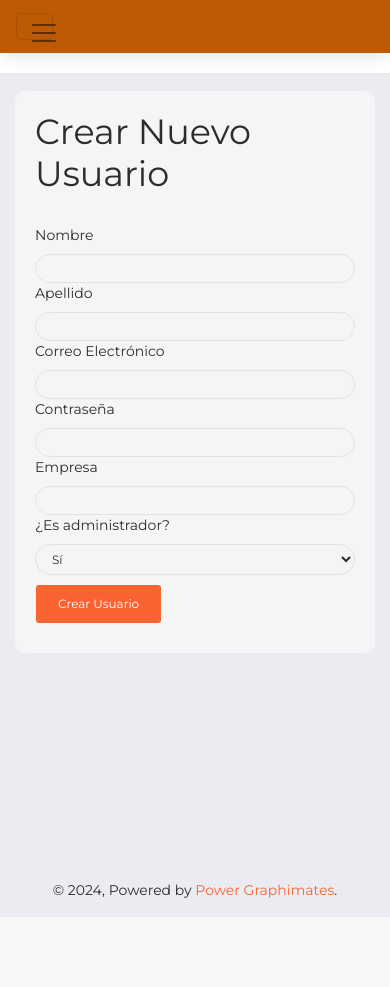
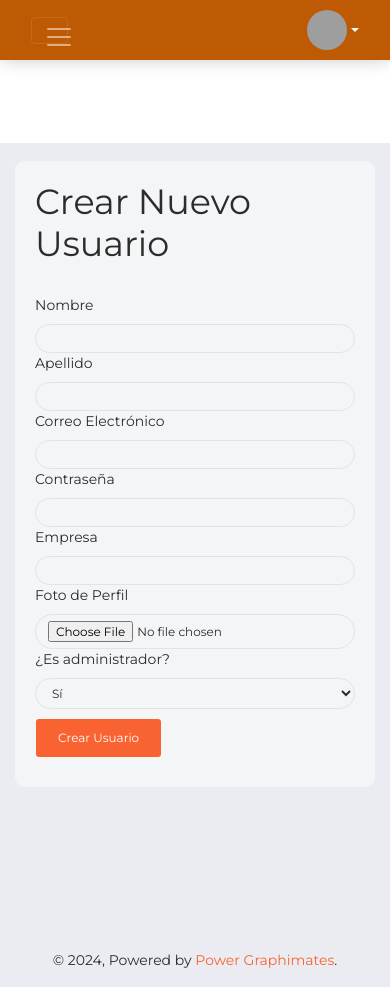
Before and after one commit to graphimates/tire, a Django app: page /usuarios/crear/ in a window 390 px wide. Before the commit the page ends 898 px from the top, so only its background shows below. Run offline with Django 5.2, Linux system fonts and the light colour scheme; the visitor is signed in with stand-in values (Sample User, id 1); some libraries are stand-ins or nearby versions; grey boxes are pictures that could not be loaded.

Commit message:
Hearder colocado mas imagen para los usuarios y opciones de cerrar seccion

```diff
--- a/static/assets/css/custom.css
+++ b/static/assets/css/custom.css
@@ -1,8 +1,16 @@
 /* custom.css */
 
-/* Color de fondo del menú hamburguesa */
+/* Color de fondo del header */
 .bg-orange {
   background-color: #be5a03 !important;
+}
+
+/* Ajustes para el header */
+header {
+  position: fixed;
+  top: 0;
+  width: 100%;
+  z-index: 1030;
 }
 
 /* Asegurar la consistencia visual */
@@ -10,6 +18,7 @@
   display: flex;
   flex-direction: column;
   min-height: 100vh;
+  margin-top: 70px; /* Ajusta este valor según la altura de tu header */
 }
 .content {
   flex-grow: 1;
@@ -23,33 +32,35 @@
 /* Botón seleccionado (resaltado) */
 .nav-item.active a {
   background-color: #fff !important; /* Fondo blanco para el botón seleccionado */
-  color: hsla(28, 93%, 48%, 0.911) !important;         /* Texto naranja para el botón seleccionado */
-  border-radius: 8px;                /* Bordes redondeados */
-  box-shadow: 0 4px 20px 0 rgba(0, 0, 0, 0.14), 0 7px 10px -5px rgba(255, 133, 27, 0.4); /* Sombra */
+  color: hsla(28, 93%, 48%, 0.911) !important; /* Texto naranja para el botón seleccionado */
+  border-radius: 8px; /* Bordes redondeados */
+  box-shadow: 0 4px 20px 0 rgba(0, 0, 0, 0.14),
+              0 7px 10px -5px rgba(255, 133, 27, 0.4); /* Sombra */
 }
 
 /* Botón Upgrade to Pro al final del sidebar */
 .sidebar-footer a.upgrade-pro {
-  background-color: #fff;            /* Fondo blanco */
-  color: #FF851B !important;         /* Texto naranja */
+  background-color: #fff; /* Fondo blanco */
+  color: #FF851B !important; /* Texto naranja */
   padding: 15px 25px;
   text-align: center;
-  border-radius: 30px;               /* Botón redondeado */
-  box-shadow: 0 4px 20px 0 rgba(0, 0, 0, 0.14), 0 7px 10px -5px rgba(255, 133, 27, 0.4); /* Sombra */
+  border-radius: 30px; /* Botón redondeado */
+  box-shadow: 0 4px 20px 0 rgba(0, 0, 0, 0.14),
+              0 7px 10px -5px rgba(255, 133, 27, 0.4); /* Sombra */
   text-decoration: none;
   display: block;
-  margin: 0 auto;                    /* Centramos el botón */
-  width: calc(100% - 40px);          /* Ajustar el ancho para dejar márgenes */
+  margin: 0 auto; /* Centramos el botón */
+  width: calc(100% - 40px); /* Ajustar el ancho para dejar márgenes */
 }
 
 .sidebar-footer a.upgrade-pro:hover {
-  background-color: #f8440d;         /* Cambiar a un tono más claro al hacer hover */
-  color: #fff !important;            /* Texto blanco al hacer hover */
+  background-color: #f8440d; /* Cambiar a un tono más claro al hacer hover */
+  color: #fff !important; /* Texto blanco al hacer hover */
 }
 
 /* Cambiar el color de los íconos y el texto en el estado normal */
 .nav-item a {
-  color: #fff !important;            /* Texto blanco para botones no seleccionados */
+  color: #fff !important; /* Texto blanco para botones no seleccionados */
 }
 
 .nav-item a:hover {
@@ -66,20 +77,22 @@
 /* Responsive Adjustments */
 @media (max-width: 768px) {
   .sidebar {
-      display: none;
+    display: none;
   }
   .main-panel {
-      margin-left: 0;
+    margin-left: 0;
   }
 
   /* Asegurarse de que los enlaces en pantallas pequeñas también se vean bien */
   .navbar-nav .nav-link {
-      color: #fff !important;  /* Enlaces blancos para mejor contraste */
+    color: #fff !important; /* Enlaces blancos para mejor contraste */
   }
 }
 
 @media (min-width: 769px) {
   .main-panel {
-      margin-left: 250px;
+    margin-left: 250px;
   }
 }
+
+/* Otros estilos personalizados... */
--- a/templates/base.html
+++ b/templates/base.html
@@ -10,7 +10,7 @@
 
     <!-- Fonts and Icons -->
     <link href="https://fonts.googleapis.com/css?family=Montserrat:400,700,200" rel="stylesheet" />
-    <link rel="stylesheet" href="https://use.fontawesome.com/releases/v5.7.1/css/all.css" integrity="sha384-fnmOCqbTlWIlj8LyTjo7mOUStjsKC4pOpQbqyi7RrhN7udi9RwhKkMHpvLbHG9Sr" crossorigin="anonymous">
+    <link rel="stylesheet" href="https://use.fontawesome.com/releases/v5.7.1/css/all.css" crossorigin="anonymous">
 
     <!-- Bootstrap CSS -->
     <link href="{% static 'assets/css/bootstrap.min.css' %}" rel="stylesheet" />
@@ -20,16 +20,15 @@
     <link href="{% static 'assets/css/custom.css' %}" rel="stylesheet" />
   </head>
   <body>
+    <!-- Incluir el header -->
+    {% include "partials/header.html" %}
+
     <div class="wrapper">
-      {% block sidebar %}
-
       <!-- Verifica si el usuario está autenticado -->
       {% if user.is_authenticated %}
         <!-- Incluir el archivo navbar.html -->
         {% include "partials/navbar.html" %}
       {% endif %}
-
-      {% endblock %}
 
       <div class="{% if not user.is_authenticated %}login-panel{% else %}main-panel{% endif %}">
         <!-- Content Section -->
@@ -46,22 +45,6 @@
     <!-- Scripts -->
     <script src="https://code.jquery.com/jquery-3.3.1.slim.min.js" crossorigin="anonymous"></script>
     <script src="https://cdn.jsdelivr.net/npm/popper.js@1.14.3/dist/umd/popper.min.js" crossorigin="anonymous"></script>
-    <script src="https://cdn.jsdelivr.net/npm/bootstrap@4.1.3/dist/js/bootstrap.min.js" crossorigin="anonymous"></script>
-
-    <!-- Sidebar toggle functionality (Desktop) -->
-    <script>
-      document.getElementById('adminUserLink').addEventListener('click', function() {
-        var options = document.getElementById('adminUserOptions');
-        options.style.display = options.style.display === 'none' ? 'block' : 'none';
-      });
-    </script>
-
-    <!-- Sidebar toggle functionality (Mobile) -->
-    <script>
-      document.getElementById('adminUserLinkMobile').addEventListener('click', function() {
-        var options = document.getElementById('adminUserOptionsMobile');
-        options.style.display = options.style.display === 'none' ? 'block' : 'none';
-      });
-    </script>
+    <script src="https://stackpath.bootstrapcdn.com/bootstrap/4.3.1/js/bootstrap.min.js" crossorigin="anonymous"></script>
   </body>
 </html>
--- /dev/null
+++ b/templates/partials/header.html
@@ -0,0 +1,56 @@
+{% load static %}
+
+<nav class="navbar navbar-expand-lg navbar-dark bg-orange fixed-top">
+  <div class="container-fluid">
+    {% if user.is_authenticated %}
+      <!-- Navbar Toggler (Mobile) -->
+      <button class="navbar-toggler d-lg-none" type="button" data-toggle="collapse" data-target="#mobileNavbar" aria-controls="mobileNavbar" aria-expanded="false" aria-label="Toggle navigation">
+        <span class="navbar-toggler-icon"></span>
+      </button>
+
+      <!-- User Dropdown -->
+      <div class="dropdown ml-auto">
+        <a class="d-flex align-items-center text-white text-decoration-none dropdown-toggle" href="#" id="userMenu" data-toggle="dropdown" aria-haspopup="true" aria-expanded="false">
+          {% if user.profile_photo %}
+            <img src="{{ user.profile_photo.url }}" alt="{{ user.get_full_name }}" class="img-fluid rounded-circle" style="width: 40px; height: 40px;">
+          {% else %}
+            <img src="{% static 'assets/img/default-user.png' %}" alt="{{ user.get_full_name }}" class="img-fluid rounded-circle" style="width: 40px; height: 40px;">
+          {% endif %}
+          <span class="ml-2 d-none d-md-inline">{{ user.get_full_name }}</span>
+        </a>
+        <div class="dropdown-menu dropdown-menu-right" aria-labelledby="userMenu">
+          <a class="dropdown-item" href="#">Perfil</a>
+          <div class="dropdown-divider"></div>
+          <a class="dropdown-item" href="{% url 'logout' %}">Cerrar sesión</a>
+        </div>
+      </div>
+    {% else %}
+      <span class="navbar-text text-white ml-auto">Bienvenido</span>
+    {% endif %}
+  </div>
+</nav>
+
+<!-- Mobile Navbar (Hamburger Menu) -->
+<nav class="navbar navbar-expand-lg navbar-light bg-orange d-lg-none">
+  <div class="collapse navbar-collapse" id="mobileNavbar">
+    <ul class="navbar-nav">
+      <li class="nav-item active"><a class="nav-link" href="#"><i class="fa fa-home"></i> Inicio</a></li>
+      <li class="nav-item"><a class="nav-link" href="#"><i class="fa fa-car"></i> Reporte de Vehículos</a></li>
+      <li class="nav-item"><a class="nav-link" href="#"><i class="fa fa-tools"></i> Reporte de Neumáticos</a></li>
+      <li class="nav-item"><a class="nav-link" href="#"><i class="fa fa-database"></i> Histórico de Datos</a></li>
+
+      <!-- Mostrar esto solo si el usuario es superusuario (admin) -->
+      {% if user.is_superuser %}
+      <li class="nav-item dropdown">
+        <a class="nav-link dropdown-toggle" href="#" id="adminUserLinkMobile" role="button" data-toggle="dropdown" aria-haspopup="true" aria-expanded="false">
+          <i class="fa fa-check"></i> Administrador de Usuarios
+        </a>
+        <div class="dropdown-menu" aria-labelledby="adminUserLinkMobile">
+          <a class="dropdown-item" href="{% url 'ver_usuarios' %}">Ver Usuarios</a>
+          <a class="dropdown-item" href="{% url 'crear_usuario' %}">Nuevo Usuario</a>
+        </div>
+      </li>
+      {% endif %}
+    </ul>
+  </div>
+</nav>
--- a/templates/usuarios/crear_usuario.html
+++ b/templates/usuarios/crear_usuario.html
@@ -5,7 +5,7 @@
 {% block content %}
 <div class="container mt-5" style="background-color: #f4f5f7; padding: 20px; border-radius: 10px;">
     <h2>Crear Nuevo Usuario</h2>
-    <form method="POST" class="row g-3">
+    <form method="POST" enctype="multipart/form-data" class="row g-3">
         {% csrf_token %}
         {{ form.non_field_errors }}
 
@@ -29,6 +29,11 @@
             <label for="id_empresa" class="form-label">Empresa</label>
             {{ form.empresa }}
         </div>
+        <!-- Campo para la foto de perfil -->
+        <div class="col-md-12">
+            <label for="id_profile_photo" class="form-label">Foto de Perfil</label>
+            {{ form.profile_photo }}
+        </div>
         <!-- Lista desplegable para seleccionar si es administrador -->
         <div class="col-12">
             <label for="id_is_superuser" class="form-label">¿Es administrador?</label>
--- a/usuarios/forms.py
+++ b/usuarios/forms.py
@@ -14,27 +14,27 @@ class UsuarioForm(forms.ModelForm):
         required=True
     )
 
-
     class Meta:
         model = Usuario
-        fields = ['first_name', 'last_name', 'email', 'empresa', 'password', 'is_superuser']
+        fields = ['first_name', 'last_name', 'email', 'empresa', 'password', 'is_superuser', 'profile_photo']
         labels = {
             'first_name': 'Nombre',
             'last_name': 'Apellido',
             'email': 'Correo Electrónico',
             'empresa': 'Empresa',
             'is_superuser': '¿Es administrador?',
+            'profile_photo': 'Foto de Perfil',
         }
         widgets = {
             'first_name': forms.TextInput(attrs={'class': 'form-control', 'required': True}),
             'last_name': forms.TextInput(attrs={'class': 'form-control', 'required': True}),
             'email': forms.EmailInput(attrs={'class': 'form-control', 'required': True}),
             'empresa': forms.TextInput(attrs={'class': 'form-control', 'required': True}),
+            'profile_photo': forms.FileInput(attrs={'class': 'form-control'}),
         }
 
     def clean(self):
         cleaned_data = super().clean()
-        # Verificamos si algún campo está vacío
         if not cleaned_data.get('first_name'):
             self.add_error('first_name', 'El nombre es obligatorio.')
         if not cleaned_data.get('last_name'):
@@ -45,7 +45,6 @@ class UsuarioForm(forms.ModelForm):
             self.add_error('empresa', 'La empresa es obligatoria.')
         if not cleaned_data.get('password'):
             self.add_error('password', 'La contraseña es obligatoria.')
-
         return cleaned_data
 
     def save(self, commit=True):
@@ -54,3 +53,15 @@ class UsuarioForm(forms.ModelForm):
         if commit:
             user.save()
         return user
+
+# Formulario para editar la imagen de perfil
+class ModificarImagenForm(forms.ModelForm):
+    class Meta:
+        model = Usuario
+        fields = ['profile_photo']
+        labels = {
+            'profile_photo': 'Foto de Perfil',
+        }
+        widgets = {
+            'profile_photo': forms.FileInput(attrs={'class': 'form-control'}),
+        }
--- a/usuarios/views.py
+++ b/usuarios/views.py
@@ -1,7 +1,7 @@
 from django.shortcuts import render, get_object_or_404, redirect
 from .models import Usuario
 from django.contrib.auth.decorators import login_required
-from .forms import UsuarioForm
+from .forms import UsuarioForm, ModificarImagenForm  # Asegúrate de importar ModificarImagenForm
 
 # Vista para mostrar los usuarios en una tabla
 @login_required
@@ -22,10 +22,33 @@ def eliminar_usuario(request, user_id):
 @login_required
 def crear_usuario(request):
     if request.method == 'POST':
-        form = UsuarioForm(request.POST)
+        form = UsuarioForm(request.POST, request.FILES)  # Agregar request.FILES
         if form.is_valid():
-            form.save()
+            usuario = form.save(commit=False)
+            usuario.set_password(form.cleaned_data['password'])  # Encriptar la contraseña
+            usuario.save()
             return redirect('ver_usuarios')  # Redirigir a la lista de usuarios después de la creación
     else:
         form = UsuarioForm()
     return render(request, 'usuarios/crear_usuario.html', {'form': form})
+
+# Vista para modificar la imagen de perfil
+@login_required
+def modificar_imagen(request):
+    if request.method == 'POST':
+        form = ModificarImagenForm(request.POST, request.FILES, instance=request.user)
+        if form.is_valid():
+            form.save()
+            return redirect('perfil')  # Redirige a la página de perfil
+    else:
+        form = ModificarImagenForm(instance=request.user)
+    return render(request, 'usuarios/modificar_imagen.html', {'form': form})
+
+# Vista para mostrar el perfil del usuario
+@login_required
+def perfil(request):
+    return render(request, 'usuarios/perfil.html')
+
+@login_required
+def perfil(request):
+    return render(request, 'usuarios/perfil.html')
--- a/wheels/settings.py
+++ b/wheels/settings.py
@@ -133,6 +133,11 @@ LOGOUT_REDIRECT_URL = '/login/'  # Redirige a la página de login después de lo
 STATIC_URL = 'static/'
 STATICFILES_DIRS = [BASE_DIR / "static"]
 
+
+# Ruta donde se almacenarán las imágenes de perfil
+MEDIA_URL = '/media/'
+MEDIA_ROOT = BASE_DIR / 'media'
+
 # Default primary key field type
 # https://docs.djangoproject.com/en/5.1/ref/settings/#default-auto-field
 
--- a/wheels/urls.py
+++ b/wheels/urls.py
@@ -3,7 +3,8 @@ from django.urls import path
 from django.contrib.auth import views as auth_views
 from usuarios import views as usuarios_views
 from . import views  # Importa las vistas que has creado
-
+from django.conf import settings  # Importar las configuraciones
+from django.conf.urls.static import static  # Importar la función para servir archivos estáticos en desarrollo
 
 urlpatterns = [
     path('admin/', admin.site.urls),
@@ -12,9 +13,20 @@ urlpatterns = [
     path('logout/', auth_views.LogoutView.as_view(next_page='login'), name='logout'),  # Vista para logout
     path('user_dashboard/', views.user_dashboard, name='user_dashboard'),  # Panel de usuario
 
-
-     # Nuevas rutas
+    # Nuevas rutas
     path('usuarios/ver/', usuarios_views.ver_usuarios, name='ver_usuarios'),
     path('usuarios/eliminar/<int:user_id>/', usuarios_views.eliminar_usuario, name='eliminar_usuario'),
     path('usuarios/crear/', usuarios_views.crear_usuario, name='crear_usuario'),  # Nueva ruta para crear usuario
+
+    # Ruta para modificar imagen de perfil
+    path('usuarios/modificar_imagen/', usuarios_views.modificar_imagen, name='modificar_imagen'),  # Nueva ruta para modificar la imagen de perfil
+    path('usuarios/perfil/', usuarios_views.perfil, name='perfil'),
+
+
 ]
+
+
+
+# Configuración para servir archivos de medios en desarrollo
+if settings.DEBUG:  # Solo se debe agregar en modo DEBUG (desarrollo)
+    urlpatterns += static(settings.MEDIA_URL, document_root=settings.MEDIA_ROOT)
```
Also changed, not shown: static/assets/js/userMenu.js (added, +14 -0 lines), templates/partials/navbar.html (+7 -43 lines), templates/usuarios/modificar_imagen.html (added, +13 -0 lines), templates/usuarios/perfil.html (added, +13 -0 lines), usuarios/models.py (+23 -3 lines), media/profile_photos/00.png (added), media/profile_photos/00_Txu86lM.png (added), requirements.txt (added), usuarios/migrations/0001_initial.py, vehiculos/migrations/0001_initial.py.
